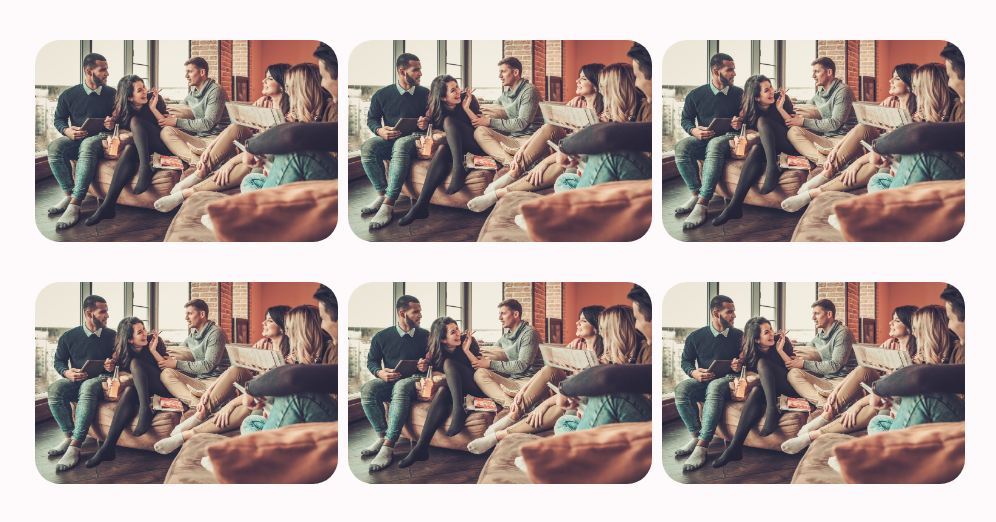
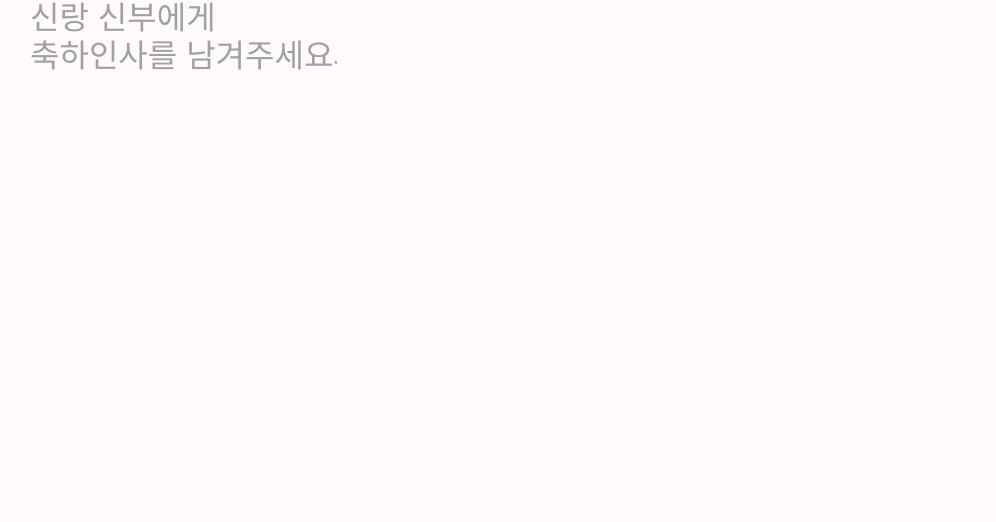
Before and after one commit to minw1540/wedding-invitation, a Vue app in the folder wedding/: page / in a window 1280 px wide. Shown: the top 522 px of the page, without its empty margins (140-1136 px from the left). Built offline with nearby package versions, Linux system fonts and the light colour scheme; a small style sheet from the web is missing.

Commit message:
[new] map, comment 컴포넌트 생성

```diff
--- a/wedding/src/components/app/App.vue
+++ b/wedding/src/components/app/App.vue
@@ -1,14 +1,16 @@
 <template>
     <div id="app" class="app-container">
-        <!-- <div class="app-main-img-area" :style="{height : windowHeight * 0.7 + 'px'}">
+<!--         <div class="app-main-img-area" :style="{height : windowHeight * 0.7 + 'px'}">
             <div class="app-main-img-box" :style="{height : windowHeight * 0.7 + 'px'}">
                 <img class="app-main-img" src="../../assets/images/intro-main.jpeg" />
             </div>
         </div>
 
         <Intro></Intro>
-        <Invitation></Invitation> -->
-        <Gallery></Gallery>
+        <Invitation></Invitation>
+        <Gallery></Gallery> -->
+        <!-- <Map></Map> -->
+        <Comment></Comment>
     </div>
 </template>
 
--- a/wedding/src/components/app/js/app.js
+++ b/wedding/src/components/app/js/app.js
@@ -1,6 +1,8 @@
 import Intro from '../../intro/intro.vue';
 import Invitation from '../../invitation/invitation.vue';
 import Gallery from '../../gallery/gallery.vue';
+import Map from '../../map/map.vue';
+import Comment from '../../comment/comment.vue';
 
 
 export default {
@@ -9,6 +11,8 @@ export default {
         Intro,
         Invitation,
         Gallery,
+        Map,
+        Comment
     },
     data() {
         return {
--- /dev/null
+++ b/wedding/src/components/comment/comment.vue
@@ -0,0 +1,11 @@
+<template>
+    <div class="section-container">
+        <!-- <Separation :name="'방명록'"></Separation> -->
+        <div class="comment-title-box">
+            <div class="comment-title nanum-pen-font">신랑 신부에게</div>
+            <div class="comment-title nanum-pen-font">축하인사를 남겨주세요.</div>
+        </div>
+    </div>
+</template>
+<script type="text/javascript" src="./js/comment.js"></script>
+<style type="text/css" src="./css/comment.css"></style>
--- /dev/null
+++ b/wedding/src/components/comment/css/comment.css
@@ -0,0 +1,11 @@
+.comment-title-box {
+    width: 100%;
+    height: auto;
+    padding-left: 15px;
+}
+
+.comment-title {
+    text-align: left;
+    font-size: 2em;
+    color: #A1A1A1;
+}
--- /dev/null
+++ b/wedding/src/components/comment/js/comment.js
@@ -0,0 +1,16 @@
+import Separation from '../../../directives/separation/separation.vue';
+
+export default {
+    name: 'Map',
+    components: {
+        Separation,
+    },
+    data() {
+        return {};
+    },
+    methods : {
+    },
+    created() {
+        return;
+    },
+}
--- a/wedding/src/components/gallery/gallery.vue
+++ b/wedding/src/components/gallery/gallery.vue
@@ -1,7 +1,7 @@
 <template>
     <div class="section-container">
-        <!-- <Separation :name="'Gallery'"></Separation> -->
-        <!-- <div class="gallery-title nanum-pen-font">Photo Gallery</div> -->
+        <Separation :name="'Gallery'"></Separation>
+        <div class="gallery-title nanum-pen-font">Photo Gallery</div>
 
         <ul class="gallery-img-area" ref="galleryArea">
             <li class="gallery-img-box pointer"
--- /dev/null
+++ b/wedding/src/components/map/js/map.js
@@ -0,0 +1,16 @@
+import Separation from '../../../directives/separation/separation.vue';
+
+export default {
+    name: 'Map',
+    components: {
+        Separation,
+    },
+    data() {
+        return {};
+    },
+    methods : {
+    },
+    created() {
+        return;
+    },
+}
--- /dev/null
+++ b/wedding/src/components/map/map.vue
@@ -0,0 +1,7 @@
+<template>
+    <div class="section-container">
+        <Separation :name="'Map'"></Separation>
+    </div>
+</template>
+<script type="text/javascript" src="https://openapi.map.naver.com/openapi/v3/maps.js?clientId=2eCqGjjmFsbTqmSLuWsd&submodules=geocoder"></script>
+<script type="text/javascript" src="./js/map.js"></script>
```
Also changed, not shown: wedding/src/assets/images/favicon.jpg (added), wedding/src/components/map/css/map.css (added), 1 other file (tests, documents, lock files or other folders).
